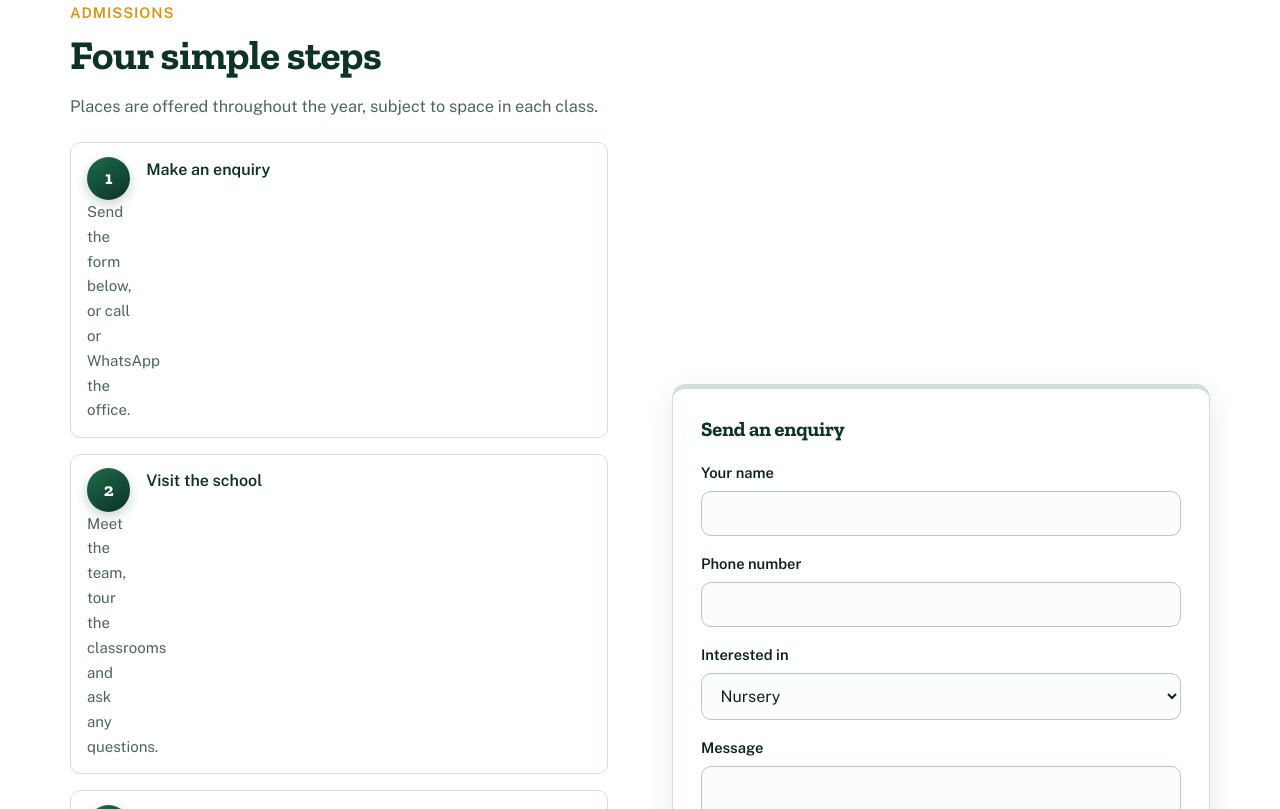
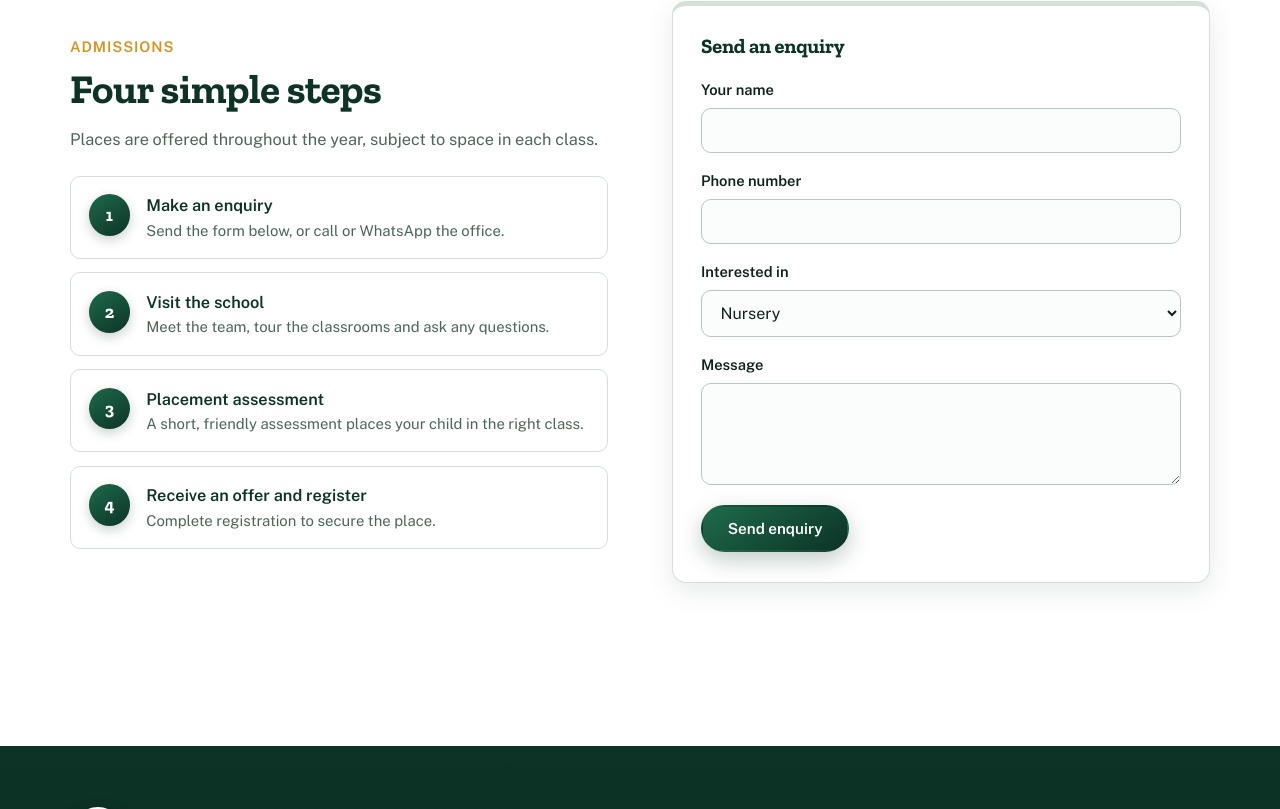
Before and after one commit to Alpha-Insight1/Suxess-web, a React (Vite) app: page / in a window 1280 px wide. Shown: the part 4691-5500 px from the top of the page. Built offline with nearby package versions, Linux system fonts and the light colour scheme.

Commit message:
first commit

```diff
--- a/src/App.tsx
+++ b/src/App.tsx
@@ -249,7 +249,16 @@ function Admissions() {
           <p className="kicker">Admissions</p>
           <h2>Four simple steps</h2>
           <p className="body">Places are offered throughout the year, subject to space in each class.</p>
-          <ol className="steps">{steps.map(([t, d]) => <li key={t}><strong>{t}</strong><span>{d}</span></li>)}</ol>
+          <ol className="steps">
+            {steps.map(([t, d]) => (
+              <li key={t}>
+                <div className="step-body">
+                  <strong>{t}</strong>
+                  <span>{d}</span>
+                </div>
+              </li>
+            ))}
+          </ol>
         </div>
         <form className="form" onSubmit={submit}>
           <h3>Send an enquiry</h3>
--- a/src/data.ts
+++ b/src/data.ts
@@ -24,7 +24,7 @@ export const school = {
     },
   ],
   social: {
-    TikTok: "https://www.tiktok.com/@suxess02",
+    TikTok: "https://www.tiktok.com/@suxess07",
     Instagram: "https://www.instagram.com/everythingsuxess",
     Facebook: "https://www.facebook.com/suxessschools",
   },
--- a/src/styles.css
+++ b/src/styles.css
@@ -759,39 +759,57 @@ h3 { font-size: 1.28rem; }
   padding: 0;
   counter-reset: s;
   display: grid;
-  gap: 1rem;
+  gap: 0.85rem;
   margin-top: 1.4rem;
 }
 .steps li {
   counter-increment: s;
-  display: grid;
-  grid-template-columns: 2.7rem 1fr;
-  gap: 0 1rem;
-  align-items: start;
-  padding: 0.85rem 1rem;
+  display: flex;
+  align-items: flex-start;
+  gap: 1rem;
+  padding: 1rem 1.1rem;
   background: var(--white);
   border: 1px solid var(--line);
   border-radius: var(--radius-sm);
-  transition: box-shadow 0.25s ease, transform 0.25s ease;
+  transition: box-shadow 0.25s ease, transform 0.25s ease, border-color 0.2s ease;
 }
 .steps li:hover {
-  box-shadow: var(--shadow-sm);
-  transform: translateX(4px);
+  box-shadow: var(--shadow-md);
+  transform: translateY(-2px);
+  border-color: #b8d0c2;
 }
 .steps li::before {
   content: counter(s);
-  width: 2.7rem;
-  height: 2.7rem;
+  flex-shrink: 0;
+  width: 2.6rem;
+  height: 2.6rem;
   border-radius: 50%;
   background: linear-gradient(145deg, var(--green3), var(--green));
   color: #fff;
   display: grid;
   place-items: center;
-  font: 700 1.15rem var(--slab);
+  font: 700 1.1rem var(--slab);
   box-shadow: 0 4px 12px rgba(12, 51, 38, 0.22);
+  margin-top: 0.1rem;
 }
-.steps strong { display: block; color: var(--green); margin-bottom: 0.15rem; }
-.steps span { color: var(--mute); font-size: 0.94rem; }
+.step-body {
+  display: flex;
+  flex-direction: column;
+  gap: 0.2rem;
+  min-width: 0;
+  padding-top: 0.15rem;
+}
+.steps strong {
+  display: block;
+  color: var(--green);
+  font-size: 1.02rem;
+  line-height: 1.3;
+}
+.steps span {
+  color: var(--mute);
+  font-size: 0.93rem;
+  line-height: 1.5;
+}
 
 .form {
   background: var(--white);
```
